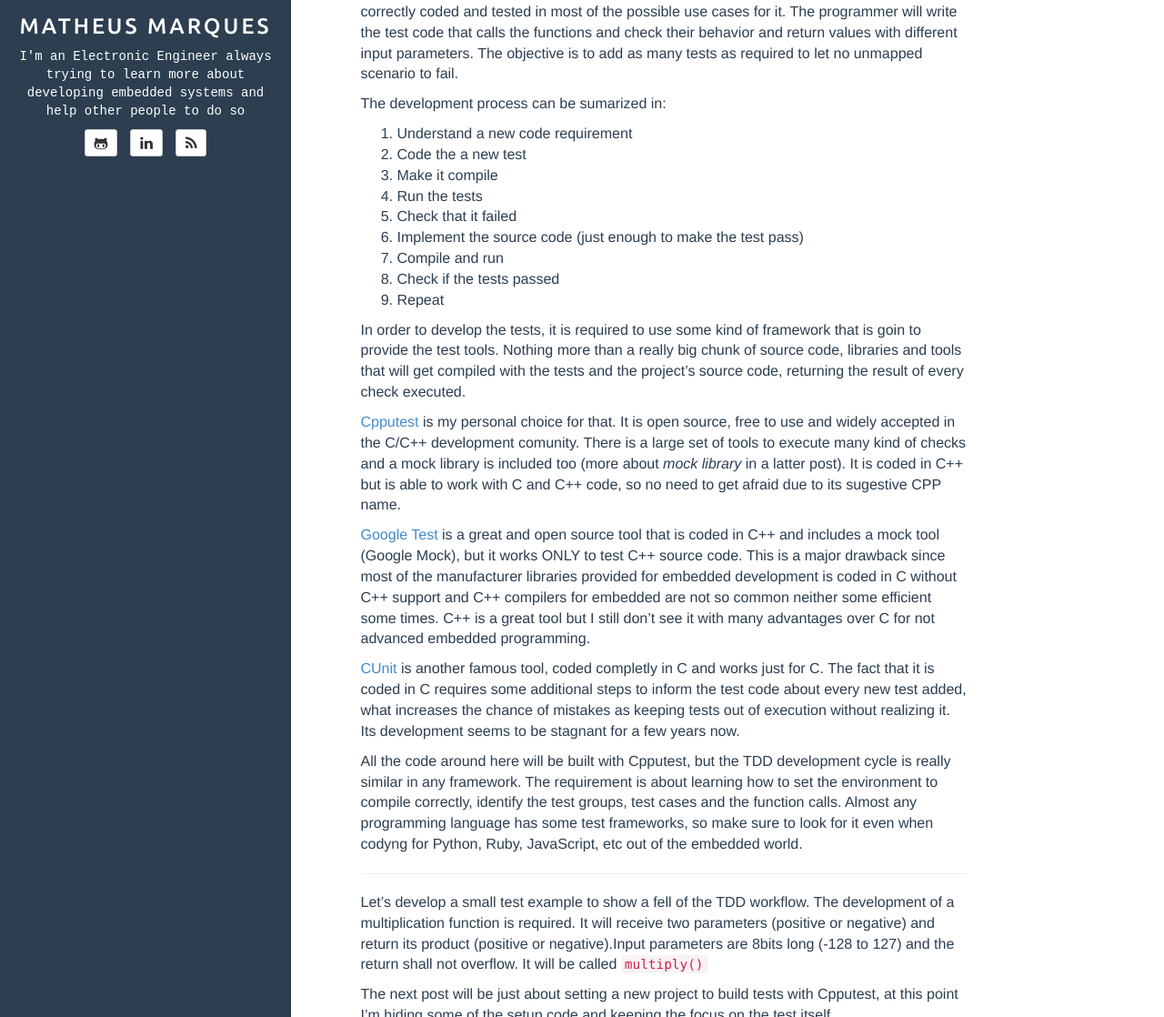
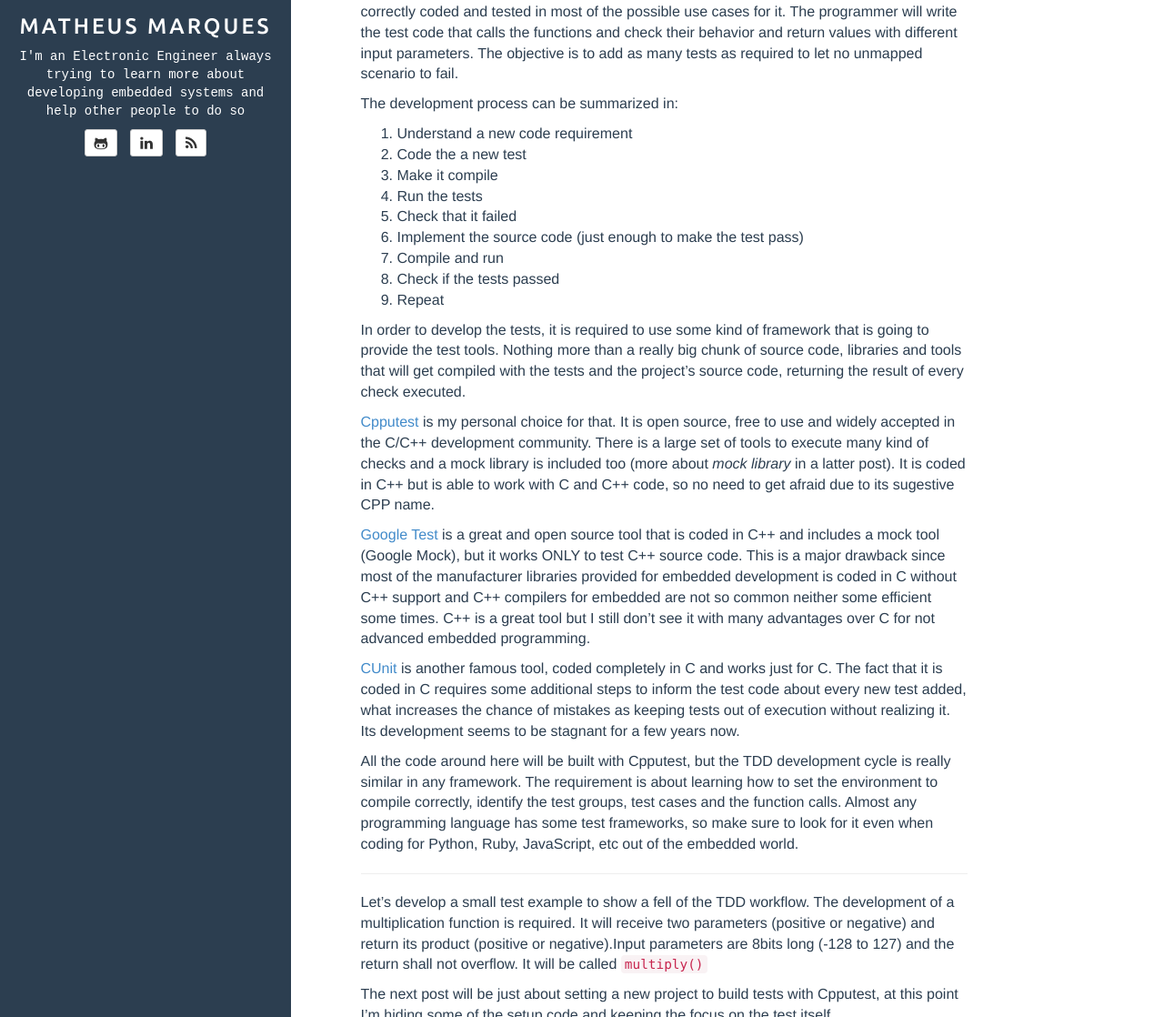
Before and after one commit to matheusmbar/matheusmbar.github.io, a Jekyll site: the page built from _posts/2019-02-25-what_is_tdd.md, in a window 1280 px wide and 1400 px high, cut to the strip 282-1400 px from the top of the window. Shown: the whole strip at 91% size. Built offline with Jekyll 4.4.1, drawn with Linux system fonts in a browser that asks for light colours; comment, search, counter and statistics services are not loaded; some of the changed text lies outside the part shown.

Commit message:
spell checking

```diff
--- a/_posts/2019-02-25-what_is_tdd.md
+++ b/_posts/2019-02-25-what_is_tdd.md
@@ -11,7 +11,7 @@ Making sure that the source code functions are running and executing everything
 
 Test Driven Development (TDD) is a tecnique intended to make sure that the source code is correctly coded and tested in most of the possible use cases for it. The programmer will write the test code that calls the functions and check their behavior and return values with different input parameters. The objective is to add as many tests as required to let no unmapped scenario to fail.
 
-The development process can be sumarized in:
+The development process can be summarized in:
 1. Understand a new code requirement
 1. Code the a new test
 1. Make it compile
@@ -24,15 +24,15 @@ The development process can be sumarized in:
 
 <!--more-->
 
-In order to develop the tests, it is required to use some kind of framework that is goin to provide the test tools. Nothing more than a really big chunk of source code, libraries and tools that will get compiled with the tests and the project's source code, returning the result of every check executed.
+In order to develop the tests, it is required to use some kind of framework that is going to provide the test tools. Nothing more than a really big chunk of source code, libraries and tools that will get compiled with the tests and the project's source code, returning the result of every check executed.
 
-[Cpputest](https://cpputest.github.io/) is my personal choice for that. It is open source, free to use and widely accepted in the C/C++ development comunity. There is a large set of tools to execute many kind of checks and a mock library is included too (more about _mock library_ in a latter post). It is coded in C++ but is able to work with C and C++ code, so no need to get afraid due to its sugestive CPP name.
+[Cpputest](https://cpputest.github.io/) is my personal choice for that. It is open source, free to use and widely accepted in the C/C++ development community. There is a large set of tools to execute many kind of checks and a mock library is included too (more about _mock library_ in a latter post). It is coded in C++ but is able to work with C and C++ code, so no need to get afraid due to its sugestive CPP name.
 
 [Google Test](https://github.com/google/googletest) is a great and open source tool that is coded in C++ and includes a mock tool (Google Mock), but it works ONLY to test C++ source code. This is a major drawback since most of the manufacturer libraries provided for embedded development is coded in C without C++ support and C++ compilers for embedded are not so common neither some efficient some times. C++ is a great tool but I still don't see it with many advantages over C for not advanced embedded programming.
 
-[CUnit](http://cunit.sourceforge.net/) is another famous tool, coded completly in C and works just for C. The fact that it is coded in C requires some additional steps to inform the test code about every new test added, what increases the chance of mistakes as keeping tests out of execution without realizing it. Its development seems to be stagnant for a few years now.
+[CUnit](http://cunit.sourceforge.net/) is another famous tool, coded completely in C and works just for C. The fact that it is coded in C requires some additional steps to inform the test code about every new test added, what increases the chance of mistakes as keeping tests out of execution without realizing it. Its development seems to be stagnant for a few years now.
 
-All the code around here will be built with Cpputest, but the TDD development cycle is really similar in any framework. The requirement is about learning how to set the environment to compile correctly, identify the test groups, test cases and the function calls. Almost any programming language has some test frameworks, so make sure to look for it even when codyng for Python, Ruby, JavaScript, etc out of the embedded world.
+All the code around here will be built with Cpputest, but the TDD development cycle is really similar in any framework. The requirement is about learning how to set the environment to compile correctly, identify the test groups, test cases and the function calls. Almost any programming language has some test frameworks, so make sure to look for it even when coding for Python, Ruby, JavaScript, etc out of the embedded world.
 
 ---
 
```
Also changed, not shown: other parts of _posts/2019-02-25-what_is_tdd.md (+3 -3 lines), _posts/2019-02-19-bugfree-robot_project_start.md (+5 -5 lines).
